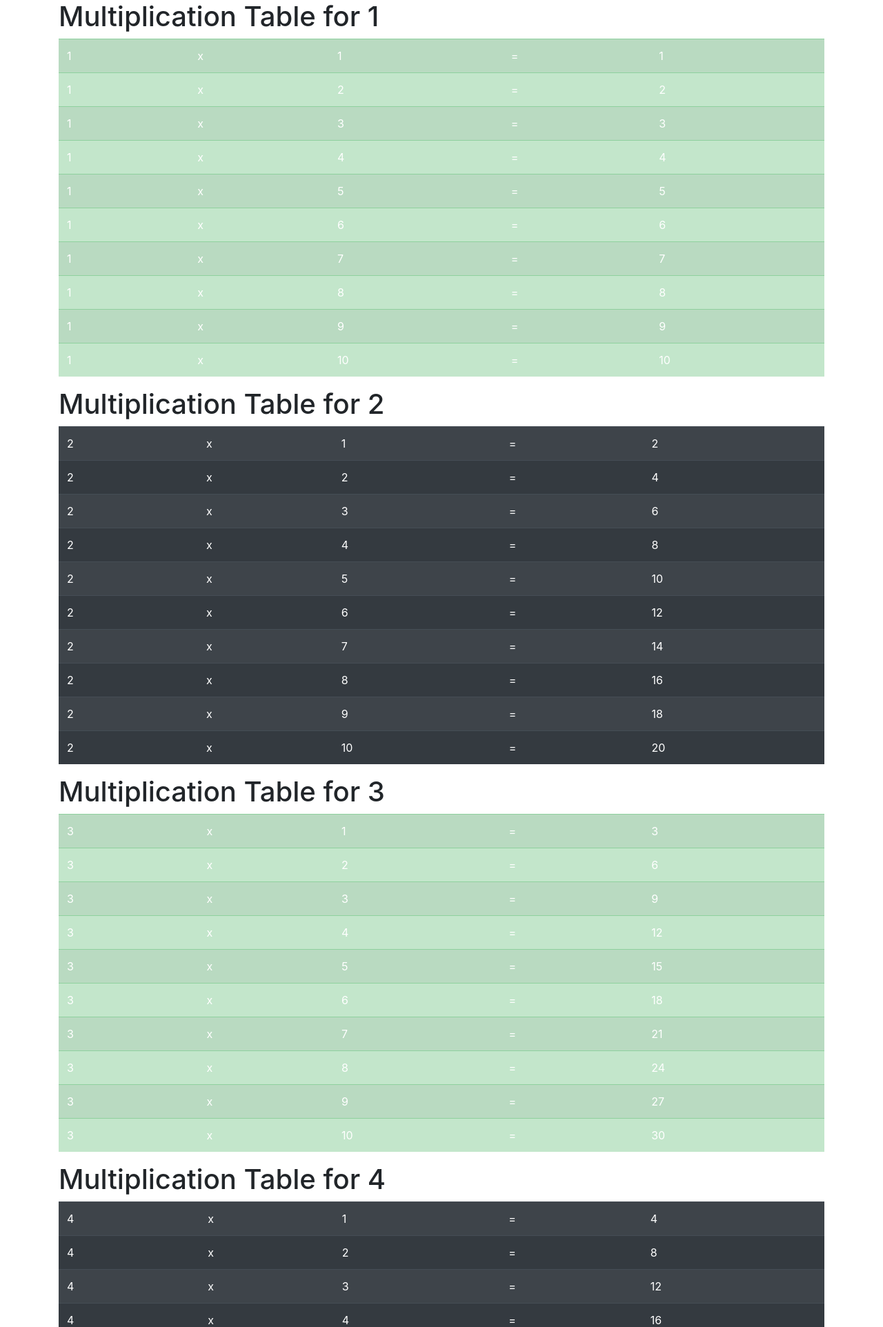
After one commit to Nirmita-Patel/php-tutorials, a PHP site: page /forloop2.php in a window 1280 px wide. The commit adds this page. Shown: the top 1924 px of the page at 69% size. Run offline with PHP 8.4, Linux system fonts and the light colour scheme.

Commit message:
for loop

```diff
--- /dev/null
+++ b/forloop2.php
@@ -0,0 +1,52 @@
+<?php
+
+$i = 1;
+$j = 1;
+
+?>
+
+    <!DOCTYPE html>
+    <html lang="en">
+
+    <head>
+        <meta charset="UTF-8">
+        <meta name="viewport" content="width=device-width, initial-scale=1.0">
+        <title>Document</title>
+        <link rel="stylesheet" href="https://stackpath.bootstrapcdn.com/bootstrap/4.4.1/css/bootstrap.min.css" integrity="sha384-Vkoo8x4CGsO3+Hhxv8T/Q5PaXtkKtu6ug5TOeNV6gBiFeWPGFN9MuhOf23Q9Ifjh" crossorigin="anonymous">
+        <script src="https://code.jquery.com/jquery-3.4.1.slim.min.js" integrity="sha384-J6qa4849blE2+poT4WnyKhv5vZF5SrPo0iEjwBvKU7imGFAV0wwj1yYfoRSJoZ+n" crossorigin="anonymous"></script>
+        <script src="https://cdn.jsdelivr.net/npm/popper.js@1.16.0/dist/umd/popper.min.js" integrity="sha384-Q6E9RHvbIyZFJoft+2mJbHaEWldlvI9IOYy5n3zV9zzTtmI3UksdQRVvoxMfooAo" crossorigin="anonymous"></script>
+        <script src="https://stackpath.bootstrapcdn.com/bootstrap/4.4.1/js/bootstrap.min.js" integrity="sha384-wfSDF2E50Y2D1uUdj0O3uMBJnjuUD4Ih7YwaYd1iqfktj0Uod8GCExl3Og8ifwB6" crossorigin="anonymous"></script>
+    </head>
+
+    <body>
+        <div class="container">
+            <?php for ($i=1; $i <= 5; $i++):
+            $bgclass = ($i%2 == 0)?'dark':'success';?>
+            <div class="row">
+                <div class="col-md-12">
+                    <h1>Multiplication Table for <?=$i?></h1>
+                    <table class="table table-striped table-hover table-<?=$bgclass?> text-white">
+                        <?php for ($j=1; $j <= 10; $j++):?>
+                        <tr>
+                            <td>
+                                <?=$i?>
+                            </td>
+                            <td>x</td>
+                            <td>
+                            <?=$j?>
+                            </td>
+                            <td>=</td>
+                            <td>
+                            <?=$i*$j?>
+                            </td>
+                        </tr>
+                        <?php endfor;?>
+                    </table>
+                </div>
+            </div>
+            <?php endfor;?>
+
+
+    </body>
+
+    </html>
--- a/ifelsehtml.php
+++ b/ifelsehtml.php
@@ -12,7 +12,7 @@
 </head>
 
 <body>
-    <p><b>Marks: <?=$marks?></b></p>
+    <p>Marks: <?=$marks?></p>
 
     <?php if (100>=$marks && $marks>=80): ?>
         <h1>Grade : A</h1>
--- a/index.php
+++ b/index.php
@@ -21,6 +21,7 @@
     <a href="loop2.php">Loop2</a>
     <a href="operator2.php">operator2</a>
     <a href="looppra.php">looppra</a>
+    <a href="forloop1.php">forloop1</a>
 
     </div>
     <div>
```
Also changed, not shown: forloop1.php (added, +32 -0 lines), looppra.php (+6 -3 lines).
